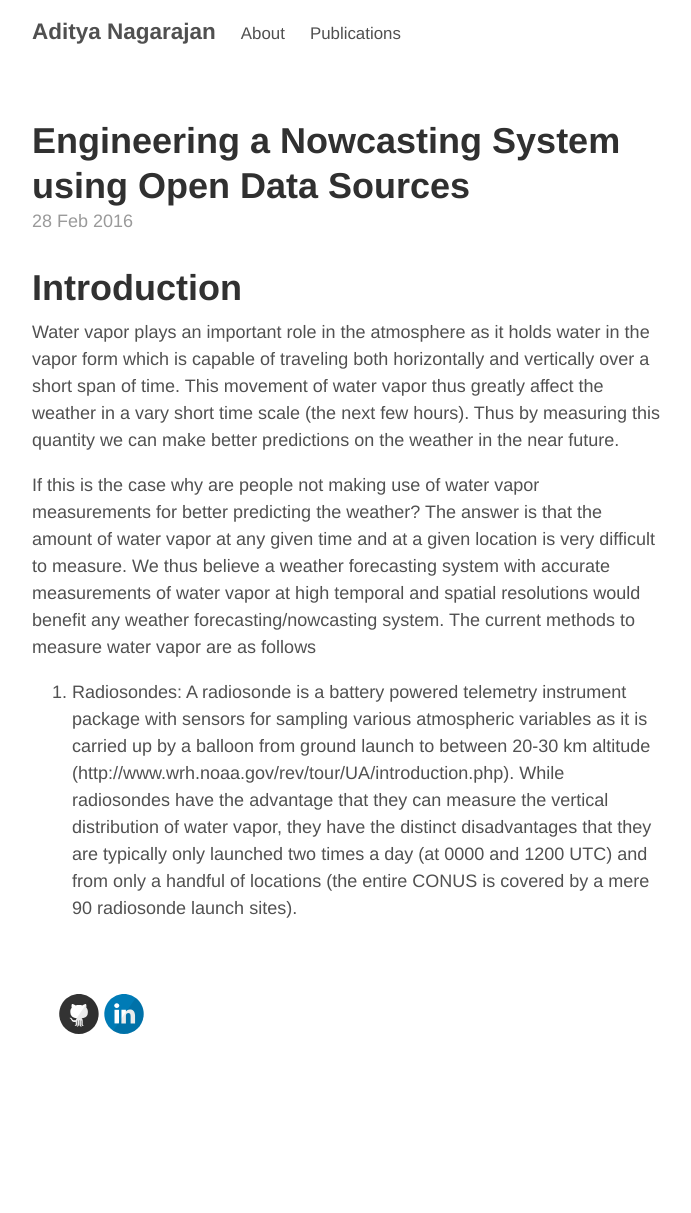
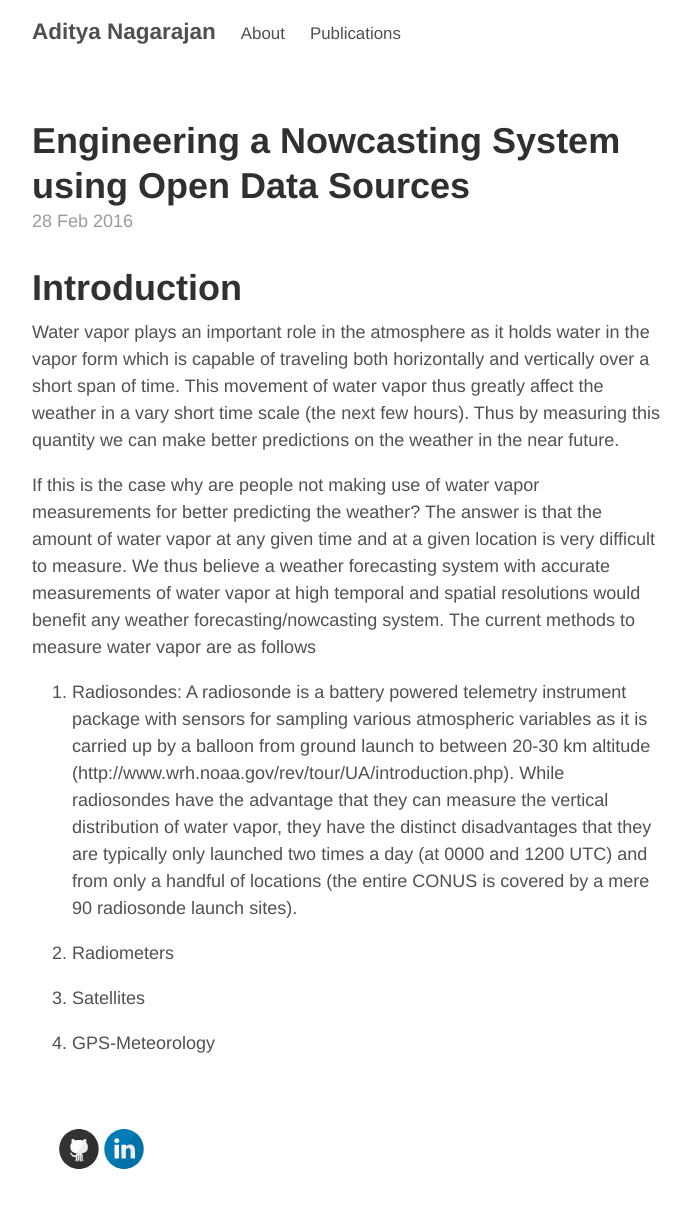
Before and after one commit to adityanagara/adityanagara.github.io, a Jekyll site: the page built from _posts/2016-02-28-Vaisala-Open-Weather-Data-Challenge.md, in a window 1280 px wide. Shown: the whole page, without its empty margins (293-984 px from the left). Built offline with Jekyll 4.4.1, drawn with Linux system fonts in a browser that asks for light colours; before the commit the page ends 1078 px from its top, so only the background shows below that.

Commit message:
Checking numbering in vaisala document

```diff
--- a/_posts/2016-02-28-Vaisala-Open-Weather-Data-Challenge.md
+++ b/_posts/2016-02-28-Vaisala-Open-Weather-Data-Challenge.md
@@ -15,8 +15,15 @@ If this is the case why are people not making use of water vapor measurements fo
 is that the amount of water vapor at any given time and at a given location is very difficult to measure. We thus believe
 a weather forecasting system with accurate measurements of water vapor at high temporal and spatial resolutions
 would benefit any weather forecasting/nowcasting system. The current methods to measure water vapor are as follows
+
 1. Radiosondes: A radiosonde is a battery powered telemetry instrument package with sensors for sampling various atmospheric variables as it is
 carried up by a balloon from ground launch to between 20-30 km altitude (http://www.wrh.noaa.gov/rev/tour/UA/introduction.php).
 While radiosondes have the advantage that they can measure the vertical distribution of water vapor, they have the distinct disadvantages that they are
 typically only launched two times a day (at 0000 and 1200 UTC) and from only a handful of locations
 (the entire CONUS is covered by a mere 90 radiosonde launch sites).
+
+ 2. Radiometers
+
+ 3. Satellites
+
+ 4. GPS-Meteorology
```
